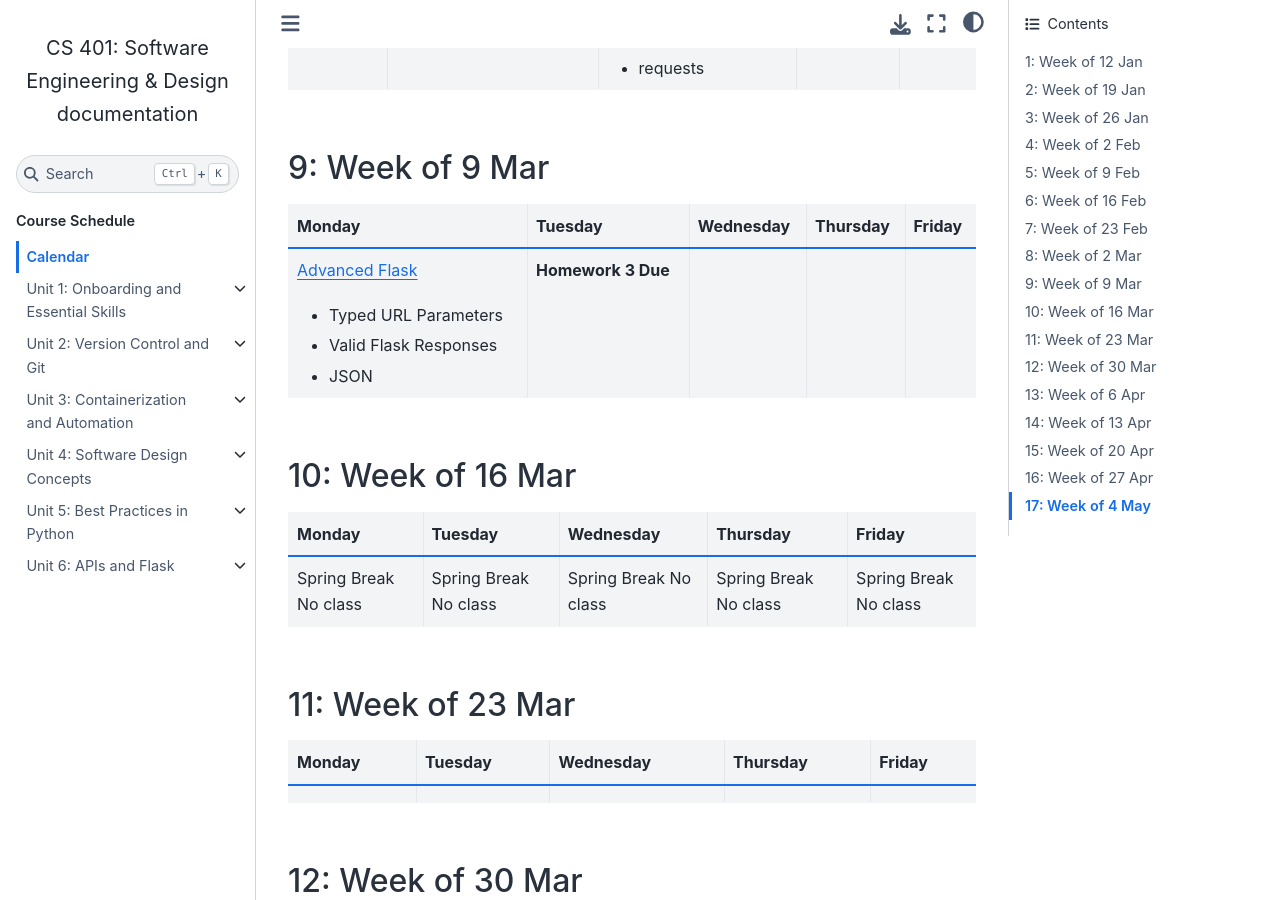
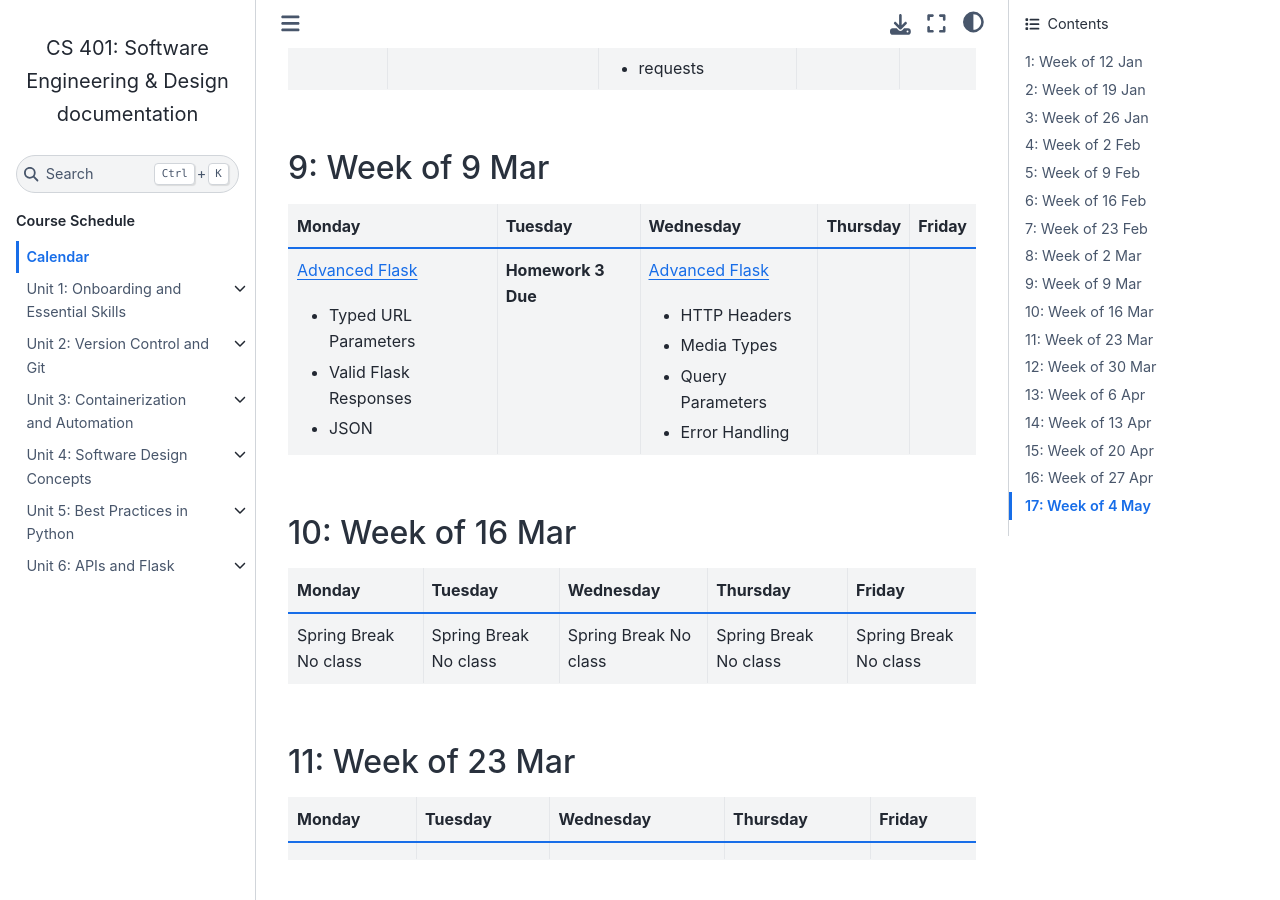
Before and after one commit to andrewsolis/cs401, a Sphinx documentation site: the page built from docs/calendar.rst, in a window 1280 px wide and 900 px high, scrolled down 3224 px. Built offline with Sphinx 7.4.7 and the Sphinx Book theme 1.1.4, drawn with Linux system fonts in a browser that asks for light colours; pages that are not in the unit, such as notebooks, are missing from menus.

Commit message:
calendar updates

```diff
--- a/docs/calendar.rst
+++ b/docs/calendar.rst
@@ -139,12 +139,12 @@ Calendar
 +-------------------------------------------------------------------------------------------------+-------------------------------+----------------------------------------------------------------------------------------------------------+------------+--------------------------------------------------------------------------------------------------------------+
 | Monday                                                                                          | Tuesday                       | Wednesday                                                                                                | Thursday   | Friday                                                                                                       |
 +=================================================================================================+===============================+==========================================================================================================+============+==============================================================================================================+
-| `Advanced Flask`_                                                                               |                               |                                                                                                          |            |                                                                                                              |
+| `Advanced Flask`_                                                                               |                               | `Advanced Flask`_                                                                                        |            |                                                                                                              |
 |                                                                                                 |                               |                                                                                                          |            |                                                                                                              |
-| * Typed URL Parameters                                                                          |                               |                                                                                                          |            |                                                                                                              |
-| * Valid Flask Responses                                                                         |                               |                                                                                                          |            |                                                                                                              |
-| * JSON                                                                                          |                               |                                                                                                          |            |                                                                                                              |
-|                                                                                                 |                               |                                                                                                          |            |                                                                                                              |
+| * Typed URL Parameters                                                                          |                               | * HTTP Headers                                                                                           |            |                                                                                                              |
+| * Valid Flask Responses                                                                         |                               | * Media Types                                                                                            |            |                                                                                                              |
+| * JSON                                                                                          |                               | * Query Parameters                                                                                       |            |                                                                                                              |
+|                                                                                                 |                               | * Error Handling                                                                                         |            |                                                                                                              |
 |                                                                                                 |                               |                                                                                                          |            |                                                                                                              |
 |                                                                                                 |                               |                                                                                                          |            |                                                                                                              |
 |                                                                                                 | **Homework 3 Due**            |                                                                                                          |            |                                                                                                              |
```
